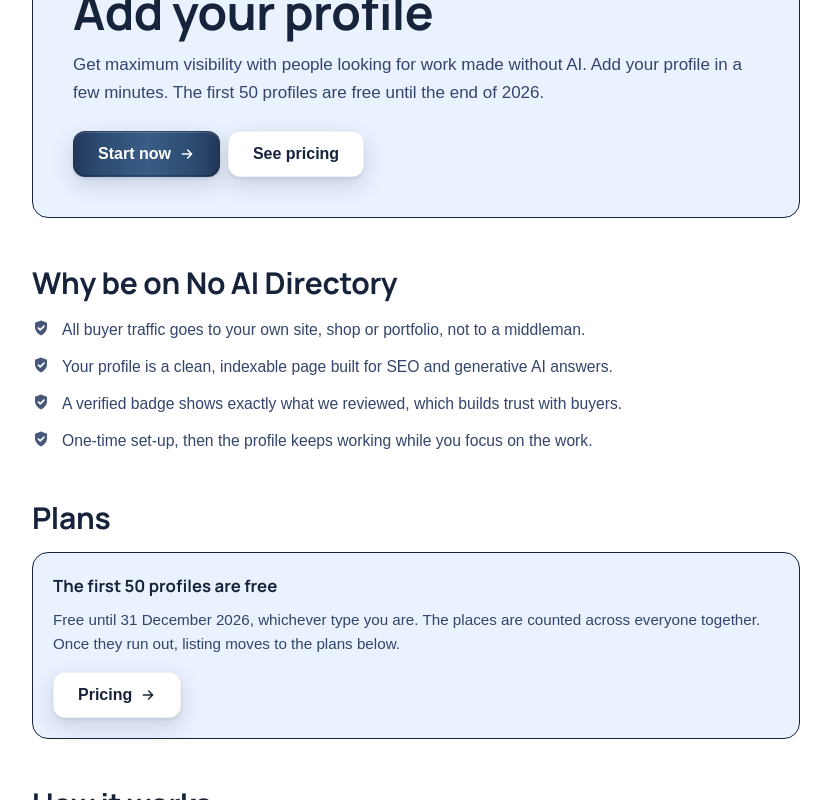
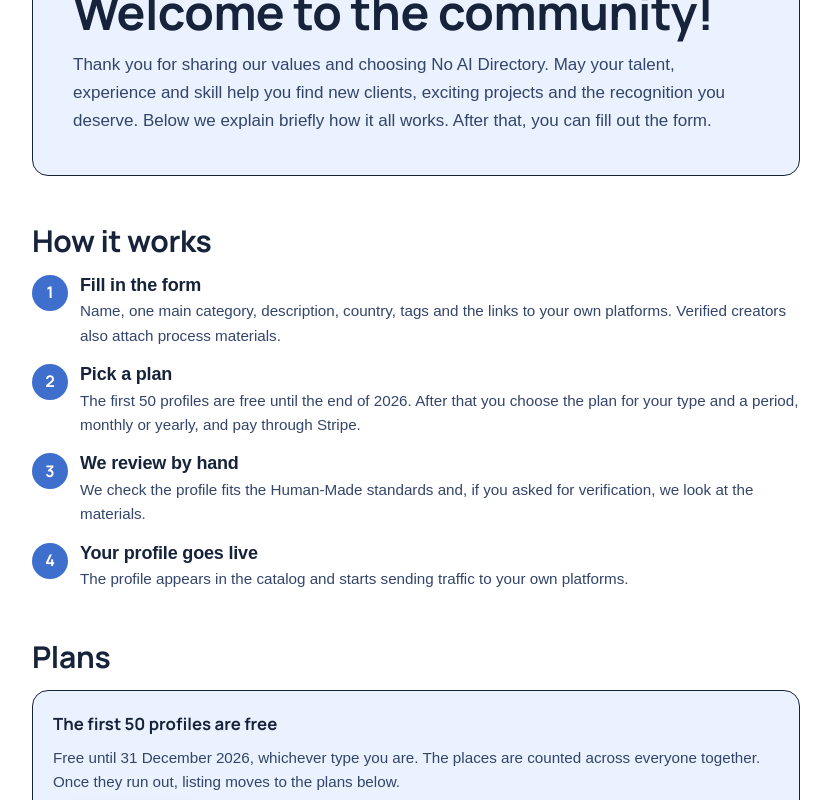
Before and after one commit to dm100usa-oss/no-ai-marketplace, a Next.js app: page /en/join in a window 1280 px wide. Shown: the part 340-1140 px from the top of the page, without its empty margins (224-1055 px from the left). Built offline with nearby package versions, Linux system fonts and the light colour scheme; a web font is replaced by a local one.

Commit message:
Add files via upload

```diff
--- a/src/app/[lang]/join/page.tsx
+++ b/src/app/[lang]/join/page.tsx
@@ -4,7 +4,7 @@ import { Breadcrumbs } from "@/components/Breadcrumbs";
 import { site } from "@/lib/config";
 import { FAQ } from "@/components/FAQ";
 import { JoinPicker } from "@/components/JoinPicker";
-import { CheckShield, ArrowRight } from "@/components/icons";
+import { ArrowRight } from "@/components/icons";
 import { getDictionary } from "@/i18n";
 import { DEFAULT_LOCALE, isLocale, localizedPath, altLanguages } from "@/i18n/config";
 import type { Locale } from "@/i18n/config";
@@ -65,6 +65,7 @@ export default async function JoinPage({
       />
 
       <div className="mx-auto max-w-3xl">
+        {/* Welcome / thank you */}
         <div
           className="rounded-2xl border p-6 md:p-10"
           style={{ borderColor: "var(--color-brand)", background: "var(--color-brand-soft)" }}
@@ -81,54 +82,9 @@ export default async function JoinPage({
           />
           <h1 className="mt-4">{dict.join.title}</h1>
           <p className="lead mt-3">{dict.join.intro}</p>
-          <div className="mt-6 flex flex-wrap gap-2">
-            <LocaleLink lang={locale} href="#form" className="btn btn-ink">
-              {dict.join.startNow}
-              <ArrowRight size={16} />
-            </LocaleLink>
-            <LocaleLink lang={locale} href="/pricing" className="btn btn-quiet">
-              {dict.join.seePricing}
-            </LocaleLink>
-          </div>
         </div>
 
-        {/* Benefits */}
-        <h2 className="mt-12">{dict.join.whyTitle}</h2>
-        <ul className="mt-4 space-y-3">
-          {dict.join.whyPoints.map((line) => (
-            <li key={line} className="flex gap-3" style={{ color: "var(--color-muted)" }}>
-              <CheckShield size={18} className="mt-0.5 shrink-0" />
-              <span className="text-[0.98rem]">{line}</span>
-            </li>
-          ))}
-        </ul>
-
-        {/* Plans — one source of truth lives on /pricing */}
-        <h2 className="mt-12">{dict.join.plansTitle}</h2>
-        <div
-          className="mt-4 rounded-2xl border p-5"
-          style={{ borderColor: "var(--color-brand)", background: "var(--color-brand-soft)" }}
-        >
-          <p
-            className="text-[1.05rem] font-bold"
-            style={{ fontFamily: "var(--font-display)", color: "var(--color-ink)" }}
-          >
-            {dict.pricing.freeBannerTitle.replace("{n}", String(site.freeSlots))}
-          </p>
-          <p className="mt-2 text-[0.95rem]" style={{ color: "var(--color-muted)" }}>
-            {dict.pricing.freeBannerText
-              .replace("{n}", String(site.freeSlots))
-              .replace("{date}", freeDate)}
-          </p>
-          <div className="mt-4">
-            <LocaleLink lang={locale} href="/pricing" className="btn btn-quiet">
-              {dict.join.fullComparisonLink}
-              <ArrowRight size={16} />
-            </LocaleLink>
-          </div>
-        </div>
-
-        {/* Steps */}
+        {/* Steps — how it works */}
         <h2 className="mt-12">{dict.join.howTitle}</h2>
         <ol className="mt-4 space-y-4">
           {dict.join.steps.map((s, i) => (
@@ -149,11 +105,37 @@ export default async function JoinPage({
           ))}
         </ol>
 
+        {/* Plans — one source of truth lives on /pricing */}
+        <h2 className="mt-12">{dict.join.plansTitle}</h2>
+        <div
+          className="mt-4 rounded-2xl border p-5"
+          style={{ borderColor: "var(--color-brand)", background: "var(--color-brand-soft)" }}
+        >
+          <p
+            className="text-[1.05rem] font-bold"
+            style={{ fontFamily: "var(--font-display)", color: "var(--color-ink)" }}
+          >
+            {dict.pricing.freeBannerTitle.replace("{n}", String(site.freeSlots))}
+          </p>
+          <p className="mt-2 text-[0.95rem]" style={{ color: "var(--color-muted)" }}>
+            {dict.pricing.freeBannerText
+              .replace("{n}", String(site.freeSlots))
+              .replace("{date}", freeDate)}
+          </p>
+          <div className="mt-4 flex flex-wrap gap-2">
+            <LocaleLink lang={locale} href="/pricing" className="btn btn-quiet">
+              {dict.join.seePricing}
+              <ArrowRight size={16} />
+            </LocaleLink>
+          </div>
+        </div>
+
         {/* Who you are, then the submission form */}
         <div id="form" className="mt-12 scroll-mt-32">
           <JoinPicker lang={locale} dict={dict} />
         </div>
 
+        {/* Rules and standards */}
         <h2 className="mt-12">{dict.join.rulesTitle}</h2>
         <p className="mt-3" style={{ color: "var(--color-muted)" }}>
           {dict.join.rulesText1}
--- a/src/i18n/dictionaries/en.ts
+++ b/src/i18n/dictionaries/en.ts
@@ -360,18 +360,10 @@ export const en: Dictionary = {
     metaTitle: "Add your profile",
     metaDescription:
       "Add a profile to No AI Directory. The first 50 are free until the end of 2026, then from $5.99/month.",
-    title: "Add your profile",
+    title: "Welcome to the community!",
     intro:
-      "Get maximum visibility with people looking for work made without AI. Add your profile in a few minutes. The first 50 profiles are free until the end of 2026.",
-    startNow: "Start now",
+      "Thank you for sharing our values and choosing No AI Directory. May your talent, experience and skill help you find new clients, exciting projects and the recognition you deserve. Below we explain briefly how it all works. After that, you can fill out the form.",
     seePricing: "See pricing",
-    whyTitle: "Why be on No AI Directory",
-    whyPoints: [
-      "All buyer traffic goes to your own site, shop or portfolio, not to a middleman.",
-      "Your profile is a clean, indexable page built for SEO and generative AI answers.",
-      "A verified badge shows exactly what we reviewed, which builds trust with buyers.",
-      "One-time set-up, then the profile keeps working while you focus on the work.",
-    ],
     plansTitle: "Plans",
     fullComparisonLink: "Pricing",
     howTitle: "How it works",
--- a/src/i18n/dictionaries/ru.ts
+++ b/src/i18n/dictionaries/ru.ts
@@ -369,18 +369,10 @@ export const ru: Dictionary = {
     metaTitle: "Добавить профиль",
     metaDescription:
       "Добавьте профиль в No AI Directory. Первые 50 бесплатно до конца 2026 года, далее от $5.99 в месяц.",
-    title: "Добавить профиль",
+    title: "Добро пожаловать в сообщество!",
     intro:
-      "Станьте максимально заметны для тех, кто ищет работы, созданные без ИИ. Добавьте профиль за несколько минут: первые 50 профилей бесплатны до конца 2026 года.",
-    startNow: "Начать сейчас",
+      "Спасибо, что разделяете наши ценности и выбрали No AI Directory. Пусть ваш талант, опыт и мастерство помогут вам найти новых клиентов, интересные проекты и заслуженное признание. Ниже мы коротко расскажем, как всё устроено. После этого вы сможете заполнить анкету.",
     seePricing: "Смотреть тарифы",
-    whyTitle: "Зачем быть в No AI Directory",
-    whyPoints: [
-      "Весь трафик покупателей идет на ваш собственный сайт, магазин или портфолио, а не к посреднику.",
-      "Ваш профиль это чистая индексируемая страница, готовая для поиска и ответов ИИ.",
-      "Значок проверки показывает, что именно мы проверили, и это укрепляет доверие покупателей.",
-      "Один раз заполнили, и дальше профиль работает сам, пока вы занимаетесь делом.",
-    ],
     plansTitle: "Тарифы",
     fullComparisonLink: "Тарифы",
     howTitle: "Как это работает",
--- a/src/i18n/types.ts
+++ b/src/i18n/types.ts
@@ -227,10 +227,7 @@ export interface Dictionary {
     metaDescription: string;
     title: string;
     intro: string;
-    startNow: string;
     seePricing: string;
-    whyTitle: string;
-    whyPoints: string[];
     plansTitle: string;
     fullComparisonLink: string;
     howTitle: string;
```
